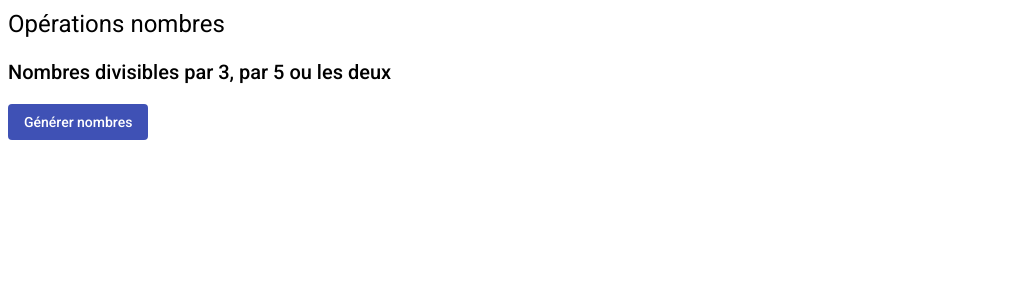
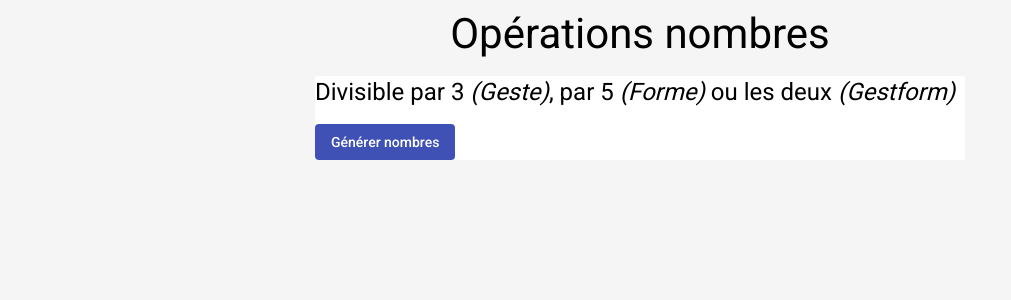
Before and after one commit to JeremD/operations-nombres, an Angular app: page / in a window 1280 px wide. Shown: the top 300 px of the page, without its empty margins (0-1011 px from the left). Built offline with nearby package versions, Linux system fonts and the light colour scheme.

Commit message:
Add Angular Material

```diff
--- a/src/app/app.component.css
+++ b/src/app/app.component.css
@@ -0,0 +1,5 @@
+h1 {
+  text-align: center;
+  padding: 10px;
+  font-size: 300%
+}
--- a/src/app/app.module.ts
+++ b/src/app/app.module.ts
@@ -16,7 +16,7 @@ import { MatCardModule } from '@angular/material/card';
     BrowserModule,
     BrowserAnimationsModule,
     MatCardModule,
-    MatButtonModule
+    MatButtonModule,
   ],
   providers: [],
   bootstrap: [AppComponent]
--- a/src/app/divisible/divisible.component.css
+++ b/src/app/divisible/divisible.component.css
@@ -0,0 +1,5 @@
+.division {
+  background-color: white;
+  max-width: 650px;
+  margin: auto;
+}
--- a/src/app/divisible/divisible.component.html
+++ b/src/app/divisible/divisible.component.html
@@ -1,10 +1,12 @@
-<h2>Nombres divisibles par 3, par 5 ou les deux</h2>
+<div class="division">
+  <h1> <i class="fas fa-divide"></i>
+    Divisible par 3 <em>(Geste)</em>, par 5 <em>(Forme)</em> ou les deux <em>(Gestform)</em></h1>
+  <button mat-flat-button color="primary" onclick="this.blur()"
+    (click)="genererNombres()">Générer nombres</button>
 
-<button mat-flat-button color="primary" (click)="genererNombres()">Générer
-  nombres</button>
-
-<mat-card *ngFor="let nombre of listeNombres">
-  <mat-card-title [ngStyle]="{'color': 'orange'}"> {{diviserNombre(nombre)}}
-  </mat-card-title>
-  <mat-card-content>{{nombre}}</mat-card-content>
-</mat-card>
+  <mat-card *ngFor="let nombre of listeNombres">
+    <mat-card-title [ngStyle]="{'color': 'orange'}"> {{diviserNombre(nombre)}}
+    </mat-card-title>
+    <mat-card-content>{{nombre}}</mat-card-content>
+  </mat-card>
+</div>
--- a/src/styles.css
+++ b/src/styles.css
@@ -7,4 +7,5 @@ body {
 
 body {
   font-family: Roboto, "Helvetica Neue", sans-serif;
+  background-color: whitesmoke;
 }
```
Also changed, not shown: src/app/app.component.html (line endings or trailing spaces).
